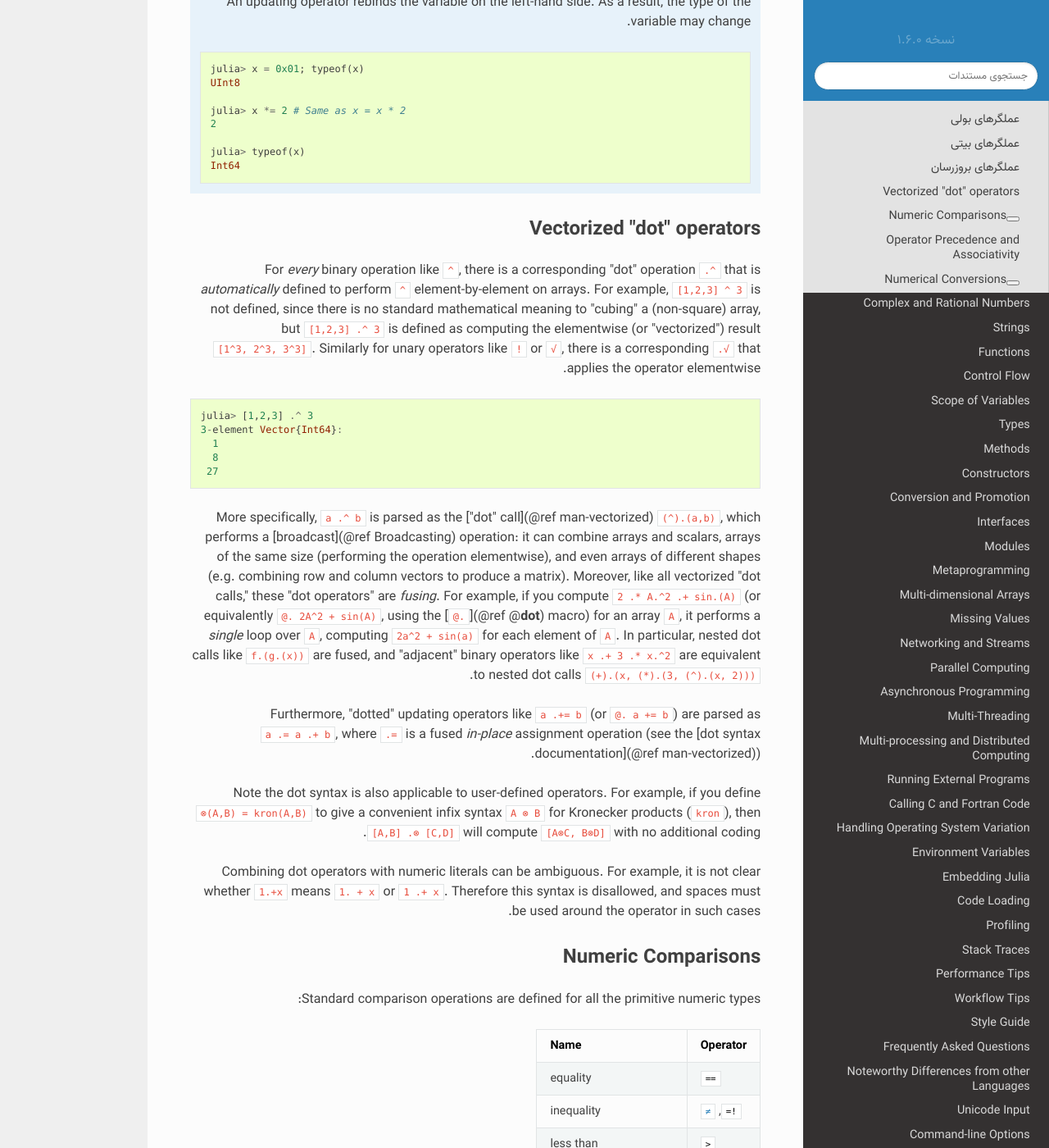
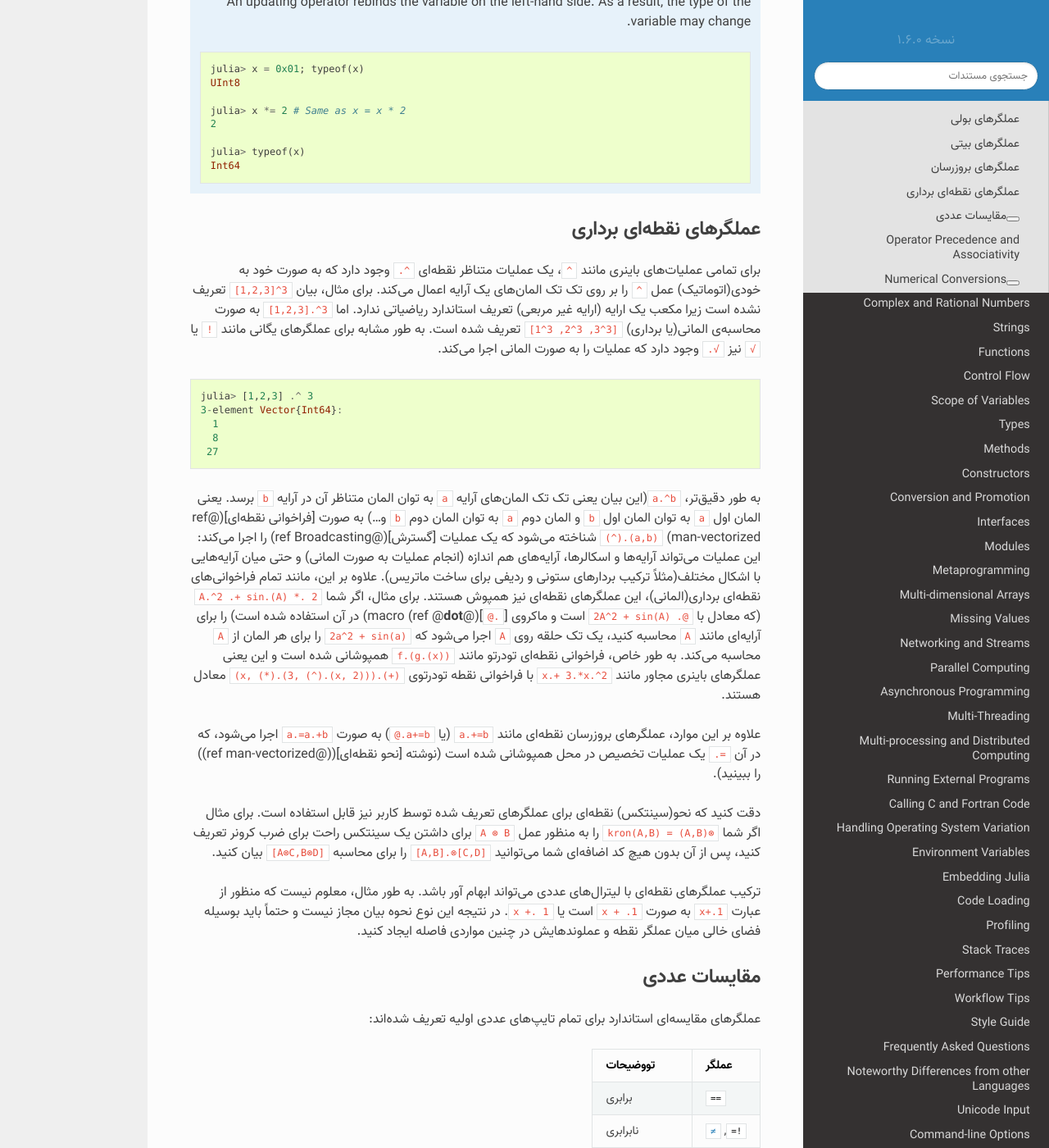
Before and after one commit to AppliedLinearAlgebra-Sharif/julia-docs, a Sphinx documentation site: the page built from docs/manual/mathematical-operations.md, in a window 1280 px wide and 1400 px high, scrolled down 3403 px. Shown: the whole window at 82% size. Built offline with Sphinx 7.4.7 and the Read the Docs theme 2.0.0, drawn with Linux system fonts in a browser that asks for light colours; pages that are not in the unit, such as notebooks, are missing from menus; some of the changed text lies outside the part shown.

Commit message:
Update mathematical-operations.md

````diff
--- a/docs/manual/mathematical-operations.md
+++ b/docs/manual/mathematical-operations.md
@@ -149,17 +149,9 @@
 
 ```
 
-## Vectorized "dot" operators
+## عملگرهای نقطه‌ای برداری
 
-For *every* binary operation like `^`, there is a corresponding
-"dot" operation `.^` that is *automatically* defined
-to perform `^` element-by-element on arrays. For example,
-`[1,2,3] ^ 3` is not defined, since there is no standard
-mathematical meaning to "cubing" a (non-square) array, but
-`[1,2,3] .^ 3` is defined as computing the elementwise
-(or "vectorized") result `[1^3, 2^3, 3^3]`.  Similarly for unary
-operators like `!` or `√`, there is a corresponding `.√` that
-applies the operator elementwise.
+برای تمامی عملیات‌های باینری مانند `^`، یک عملیات متناظر نقطه‌ای `^.` وجود دارد که به صورت خود به خودی(اتوماتیک) عمل `^` را بر روی تک تک المان‌های یک آرایه اعمال می‌کند. برای مثال، بیان `3^[1,2,3]` تعریف نشده است زیرا مکعب یک ارایه‌ (ارایه غیر مربعی) تعریف استاندارد ریاضیاتی ندارد. اما `3^.[1,2,3]` به صورت محاسبه‌ی المانی(یا برداری) `[3^3, 3^2, 3^1]` تعریف شده است. به طور مشابه برای عملگرهای یگانی مانند `!` یا `√` نیز  `√.` وجود دارد که عملیات را به صورت المانی اجرا می‌کند.
 
 ```julia
 julia> [1,2,3] .^ 3
@@ -169,47 +161,30 @@
  27
 ```
 
-More specifically, `a .^ b` is parsed as the ["dot" call](@ref man-vectorized)
-`(^).(a,b)`, which performs a [broadcast](@ref Broadcasting) operation:
-it can combine arrays and scalars, arrays of the same size (performing
-the operation elementwise), and even arrays of different shapes (e.g.
-combining row and column vectors to produce a matrix). Moreover, like
-all vectorized "dot calls," these "dot operators" are
-*fusing*. For example, if you compute `2 .* A.^2 .+ sin.(A)` (or
-equivalently `@. 2A^2 + sin(A)`, using the [`@.`](@ref @__dot__) macro) for
-an array `A`, it performs a *single* loop over `A`, computing `2a^2 + sin(a)`
-for each element of `A`. In particular, nested dot calls like `f.(g.(x))`
-are fused, and "adjacent" binary operators like `x .+ 3 .* x.^2` are
-equivalent to nested dot calls `(+).(x, (*).(3, (^).(x, 2)))`.
 
-Furthermore, "dotted" updating operators like `a .+= b` (or `@. a += b`) are parsed
-as `a .= a .+ b`, where `.=` is a fused *in-place* assignment operation
-(see the [dot syntax documentation](@ref man-vectorized)).
+به طور دقیق‌تر، `a.^b`(این بیان یعنی تک تک المان‌های آرایه `a` به توان المان متناظر آن در آرایه `b` برسد. یعنی المان اول `a` به توان المان اول `b` و المان دوم `a` به توان المان دوم `b` و…) به صورت [فراخوانی نقطه‌ای](@ref man-vectorized)
+ `(a,b).(^)` شناخته می‌شود که یک عملیات [گسترش](@ref Broadcasting) را اجرا می‌کند: این عملیات می‌تواند آرایه‌ها و اسکالرها، آرایه‌های هم اندازه (انجام عملیات به صورت المانی) و  حتی میان آرایه‌هایی با اشکال مختلف(مثلاً ترکیب بردار‌های ستونی و ردیفی برای ساخت ماتریس). علاوه بر این، مانند تمام فراخوانی‌های نقطه‌ای برداری(المانی)، این عملگرهای نقطه‌ای نیز همپوش هستند. برای مثال، اگر شما `2 .* A.^2 .+ sin.(A)` (که معادل با `@. 2A^2 + sin(A)` است و ماکروی [`.@`](@ref @__dot__) macro) در آن استفاده شده است) را برای آرایه‌ای مانند `A` محاسبه کنید، یک تک حلقه روی `A` اجرا می‌شود که `2a^2 + sin(a)` را برای هر المان از `A` محاسبه می‌کند. به طور خاص، فراخوانی نقطه‌ای تودرتو مانند `f.(g.(x))` همپوشانی شده‌ است و این یعنی عملگرهای باینری مجاور مانند `x.+ 3.*x.^2` با فراخوانی نقطه تودرتوی `(+).(x, (*).(3, (^).(x, 2)))` معادل هستند.
 
-Note the dot syntax is also applicable to user-defined operators.
-For example, if you define `⊗(A,B) = kron(A,B)` to give a convenient
-infix syntax `A ⊗ B` for Kronecker products (`kron`), then
-`[A,B] .⊗ [C,D]` will compute `[A⊗C, B⊗D]` with no additional coding.
+علاوه بر این‌ موارد، عملگرهای بروز‌رسان نقطه‌ای مانند `a.+=b` (یا `a+=b.@`) به صورت `a.=a.+b` اجرا می‌شود، که در آن `=.` یک عملیات تخصیص در محل همپوشانی شده است (نوشته [نحو نقطه‌ای]((@ref man-vectorized)) را ببینید).
 
-Combining dot operators with numeric literals can be ambiguous.
-For example, it is not clear whether `1.+x` means `1. + x` or `1 .+ x`.
-Therefore this syntax is disallowed, and spaces must be used around
-the operator in such cases.
+دقت کنید که نحو(سینتکس) نقطه‌ای برای عملگرهای تعریف شده توسط کاربر نیز قابل استفاده است. برای مثال اگر شما `⊗(A,B) = kron(A,B)` را به منظور عمل  `A ⊗ B` برای داشتن یک سینتکس راحت برای ضرب کرونر تعریف کنید، پس از آن بدون هیچ کد اضافه‌ای شما می‌توانید `[C,D]⊗.[A,B]` را برای محاسبه `[A⊗C,B⊗D]` بیان کنید.
 
-## Numeric Comparisons
+ترکیب عملگرهای نقطه‌ای با لیترال‌های عددی می‌تواند ابهام آور باشد. به طور مثال، معلوم نیست که منظور از عبارت `1.+x` به صورت `1. + x` است یا `1 .+ x`. در نتیجه این نوع نحوه بیان مجاز نیست و حتماً باید بوسیله فضای خالی میان عملگر نقطه و عملوندهایش در چنین مواردی فاصله ایجاد کنید.
 
-Standard comparison operations are defined for all the primitive numeric types:
+## مقایسات عددی
 
-| Operator                     | Name                     |
+عملگرهای مقایسه‌ای استاندارد برای تمام تایپ‌های عددی اولیه تعریف شده‌اند:
+
+| عملگر                     | تووضیحات                     |
 |:---------------------------- |:------------------------ |
-| `==`                 | equality                 |
-| `!=`, [`≠`](@ref !=) | inequality               |
-| `<`                  | less than                |
-| `<=`, [`≤`](@ref <=) | less than or equal to    |
-| `>`                  | greater than             |
-| `>=`, [`≥`](@ref >=) | greater than or equal to |
+| `==`                 | برابری                 |
+| `!=`, [`≠`](@ref !=) | نابرابری               |
+| `<`                  | کوچکتر                 |
+| `<=`, [`≤`](@ref <=) | کوچتر یا مساوی    |
+| `>`                  | بزرگتر              |
+| `>=`, [`≥`](@ref >=) | بزرگتر یا مساوی |
 
-Here are some simple examples:
+در اینجا چند مثال ساده را مشاهده می‌کنید:
 
 ```julia
 julia> 1 == 1
@@ -246,16 +221,16 @@
 false
 ```
 
-Integers are compared in the standard manner -- by comparison of bits. Floating-point numbers
-are compared according to the [IEEE 754 standard](https://en.wikipedia.org/wiki/IEEE_754-2008):
 
-  * Finite numbers are ordered in the usual manner.
-  * Positive zero is equal but not greater than negative zero.
-  * `Inf` is equal to itself and greater than everything else except `NaN`.
-  * `-Inf` is equal to itself and less than everything else except `NaN`.
-  * `NaN` is not equal to, not less than, and not greater than anything, including itself.
+اعداد صحیح به صورت استاندارد با مقایسه‌ی بیت‌ها مورد سنجش قرار داده می‌شوند. اعداد اعشاری نیز با توجه به [استاندارد IEEE 754](https://en.wikipedia.org/wiki/IEEE_754-2008) مقایسه می شوند:
 
-The last point is potentially surprising and thus worth noting:
++ ترتیب اعداد محدود، به صورت معمولی است.
++ صفر مثبت برابر است با صفر منفی اما از آن بزرگتر نیست.
++ `Inf` با خودش برابر و از هر چیز دیگری بجز  `NaN` بزرگتر است.
++ `Inf` با خودش برابر و از هر چیز دیگری بجز `NaN` کوچکتر است.
++ `NaN` نه با چیزی برابر، نه از چیزی بزرگتر و نه کوچکتر است. این گزاره شامل خودش هم می‌شود.
+
+نکته آخر بسیار شگفت انگیز است و ارزش دقت دارد:
 
 ```julia
 julia> NaN == NaN
@@ -271,24 +246,25 @@
 false
 ```
 
-and can cause headaches when working with [arrays](@ref man-multi-dim-arrays):
+
+این نکته در کار با [آرایه‌ها](@ref man-multi-dim-arrays) می‌تواند موجب کمی سردرد شود:
 
 ```julia
 julia> [1 NaN] == [1 NaN]
 false
 ```
 
-Julia provides additional functions to test numbers for special values, which can be useful in
-situations like hash key comparisons:
 
-| Function                | Tests if                  |
+جولیا توابعی اضافی برای آزمون اعداد در مقادیر خاص فراهم کرده است که می‌تواند در موقعیت‌هایی مانند مقایسه‌‌های کلید هش استفاده شود:
+
+| تابع                | تست می‌کند که                  |
 |:----------------------- |:------------------------- |
-| `isequal(x, y)` | `x` and `y` are identical |
-| `isfinite(x)`   | `x` is a finite number    |
-| `isinf(x)`      | `x` is infinite           |
-| `isnan(x)`      | `x` is not a number       |
+| `isequal(x, y)` | آیا `x` و `x` یکسان هستند؟ |
+| `isfinite(x)`   | آیا `x` یک عدد متناهی است؟    |
+| `isinf(x)`      | آیا `x` بی‌نهایت است؟           |
+| `isnan(x)`      | آیا `x` یک عدد نیست؟       |
 
-`isequal` considers `NaN`s equal to each other:
+`isequal` متغیر `NaN` را برابر با خودش در نظر می‌گیرد:
 
 ```julia
 julia> isequal(NaN, NaN)
@@ -301,7 +277,8 @@
 true
 ```
 
-`isequal` can also be used to distinguish signed zeros:
+
+`isequal` همچنین می‌تواند برای تمییز دادن صفرهای علامت‌دار استفاده شود:
 
 ```julia
 julia> -0.0 == 0.0
@@ -311,30 +288,24 @@
 false
 ```
 
-Mixed-type comparisons between signed integers, unsigned integers, and floats can be tricky. A
-great deal of care has been taken to ensure that Julia does them correctly.
 
-For other types, `isequal` defaults to calling `==`, so if you want to define
-equality for your own types then you only need to add a `==` method.  If you define
-your own equality function, you should probably define a corresponding `hash` method
-to ensure that `isequal(x,y)` implies `hash(x) == hash(y)`.
+مقایسات ترکیبی میان اعداد صحیح علامت‌دار، اعداد صحیح بدون علامت و اعداد اعشاری می‌تواند گول زننده باشد. مراقبت‌های زیادی انجام شده است تا اطمینان حاصل شود که جولیا آن‌ها را به درستی انجام می‌دهد.
 
-### Chaining comparisons
+برای بقیه تایپ‌ها، `isequal` به صورت پیشفرض `==` را صدا می‌زند؛ بنابراین اگر شما می‌خواهید برابری برای تایپ‌های خود را بسنجید، کافیست از متد `==` استفاده کنید. اگر شما می‌خواهید تابع سنجش برابری خودتان را تعریف کنید، بهتر است یک تابع `hash` متناظر تعریف کنید تا اطمینان شود که `(isequal(x,y` برابری `(hash(x)==hash(y` را می‌رساند.
 
-Unlike most languages, with the [notable exception of Python](https://en.wikipedia.org/wiki/Python_syntax_and_semantics#Comparison_operators),
-comparisons can be arbitrarily chained:
+### مقایسه‌های زنجیره‌ای
+
+بر خلاف بسیاری از زبان ها [به استثنای پایتون](https://en.wikipedia.org/wiki/Python_syntax_and_semantics#Comparison_operators)، مقایسه‌ها می‌توانند به طور دلخواه به صورت زنجیره‌ای استفاده شوند:
 
 ```julia
 julia> 1 < 2 <= 2 < 3 == 3 > 2 >= 1 == 1 < 3 != 5
 true
 ```
 
-Chaining comparisons is often quite convenient in numerical code. Chained comparisons use the
-`&&` operator for scalar comparisons, and the `&` operator for elementwise comparisons,
-which allows them to work on arrays. For example, `0 .< A .< 1` gives a boolean array whose entries
-are true where the corresponding elements of `A` are between 0 and 1.
 
-Note the evaluation behavior of chained comparisons:
+استفاده از مقایسه‌های زنجیره‌ای در کدهای عددی، اغلب باعث راحتی بسیاری می‌شود. این مقایسه‌ها از عملگر `&&` برای سنجش‌های اسکالر و از عملگر `&` برای سنجش‌های المانی استفاده می‌کنند که این کار اجازه می‌دهد تا بر روی آرایه‌ها نیز عمل کنند. برای مثال عبارت  `0 .< A .< 1` یک ارایه بولی نتیجه می‌دهد که درایه‌هایی که true هستند، نشان می‌دهند که درایه‌‌های متناظر آن در `A` بین صفر و یک هستند.
+
+به نحوه‌ی رفتار ارزیابی در مقایسه‌های زنجیره‌ای توجه داشته باشید:
 
 ```julia
 julia> v(x) = (println(x); x)
@@ -352,11 +323,8 @@
 false
 ```
 
-The middle expression is only evaluated once, rather than twice as it would be if the expression
-were written as `v(1) < v(2) && v(2) <= v(3)`. However, the order of evaluations in a chained
-comparison is undefined. It is strongly recommended not to use expressions with side effects (such
-as printing) in chained comparisons. If side effects are required, the short-circuit `&&` operator
-should be used explicitly (see Short-Circuit Evaluation).
+
+عبارتی که در وسط آمده است فقط یک بار ارزیابی می‌شود، که اگر عبارت به صورت  `v(1) < v(2) && v(2) <= v(3)` نوشته شده‌بود، دوبار ارزیابی می‌شد. با این حال، ترتیب ارزیابی‌ها در یک مقایسه زنجیره‌ای تعریف نشده است. به شدت توصیه می‌شود که از عباراتی با عوارض جانبی (مانند چاپ) در مقایسه‌های زنجیره‌ای بپرهیزید. اگر به عباراتی برای عوارض جانبی نیاز داشتید، از عملگر `&&` اتصال-کوتاه به طور صریح استفاده کنید (نوشته ارزیابی اتصال-کوتاه را ببینید).
 
 ### Elementary Functions
 
````
Also changed, not shown: other parts of docs/manual/mathematical-operations.md (+3 -3 lines).
